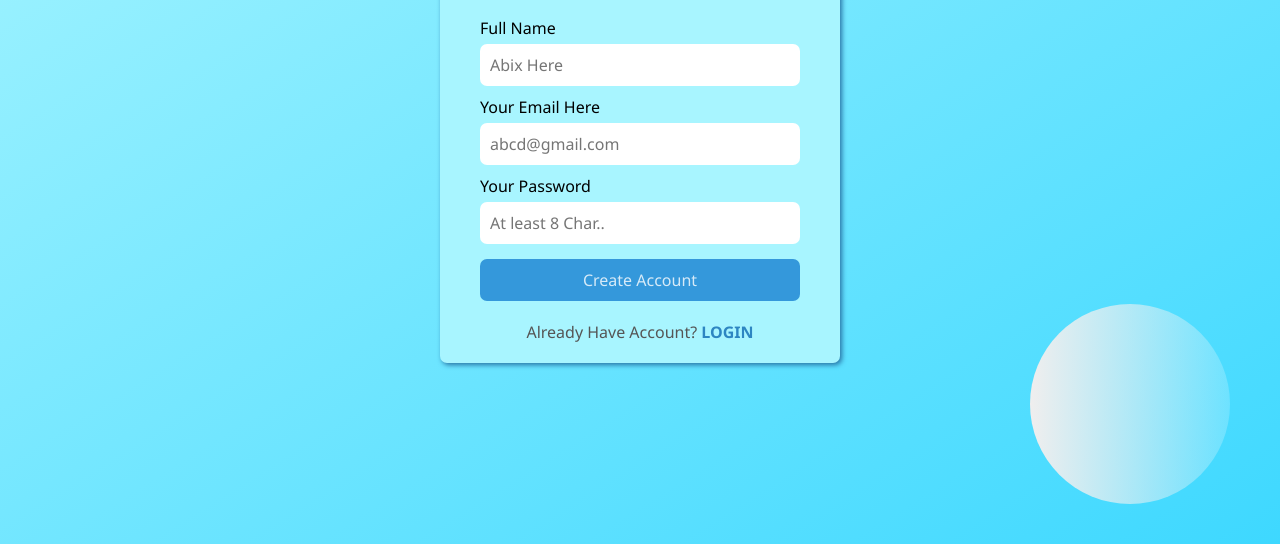
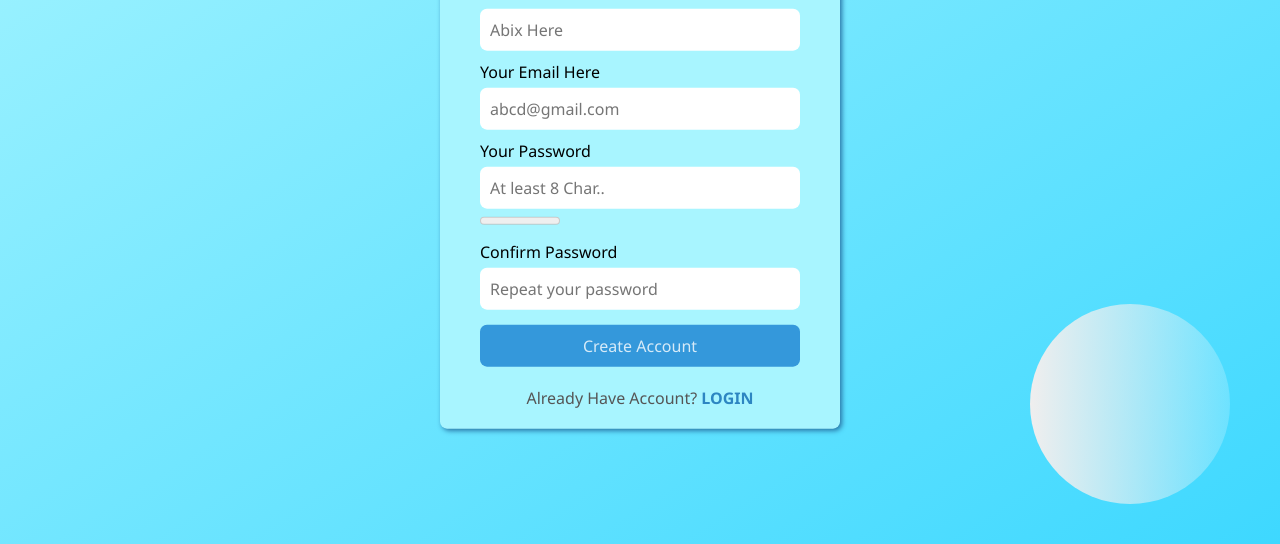
Before and after one commit to Jalalkhan96/Demo-Sign-Up, a plain HTML site: page index.html in a window 1280 px wide. Shown: the part 256-800 px from the top of the page. Drawn offline with Linux system fonts and the light colour scheme.

Commit message:
feat: password strength meter + match check

```diff
--- a/index.html
+++ b/index.html
@@ -30,7 +30,17 @@
                     <p>
                         <lable class="Password"> Your Password</lable>
                         <input type="password" id="Password" placeholder="At least 8 Char.." required>
+                        <meter id="strengthMeter" min="0" max="4" value="0"></meter>
+                        <span id="strengthLabel"></span>
                     </p>
+
+                    <p>
+                        <lable class="confirmPassword"> Confirm Password</lable>
+                        <input type="password" id="confirmPassword" placeholder="Repeat your password" required>
+                        <span id="matchMessage"></span>
+                    </p>
+
+
 
                     <p>
 
@@ -46,6 +56,7 @@
         <div class="ccircle cc1"></div>
 
     </div>
+    <script src="script.js"></script>
 </body>
 
 </html>
```
